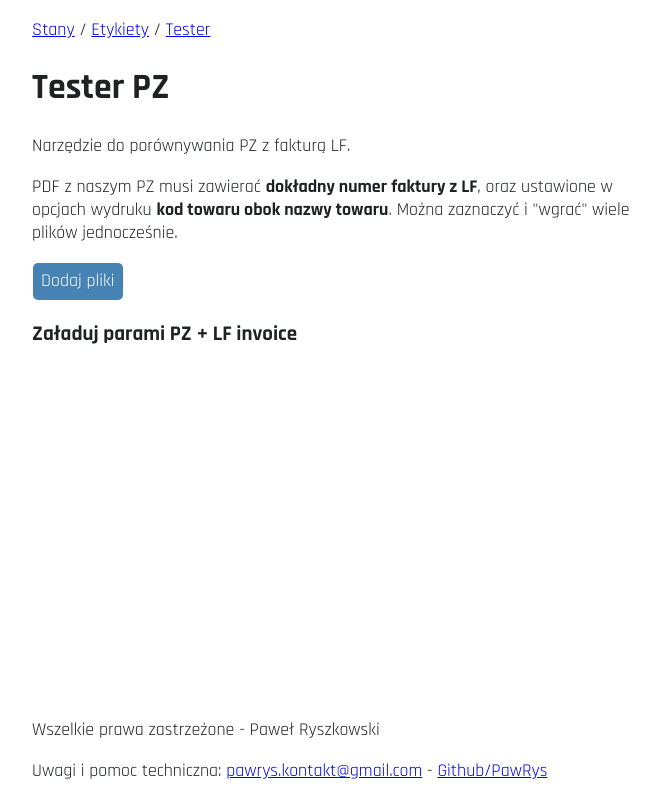
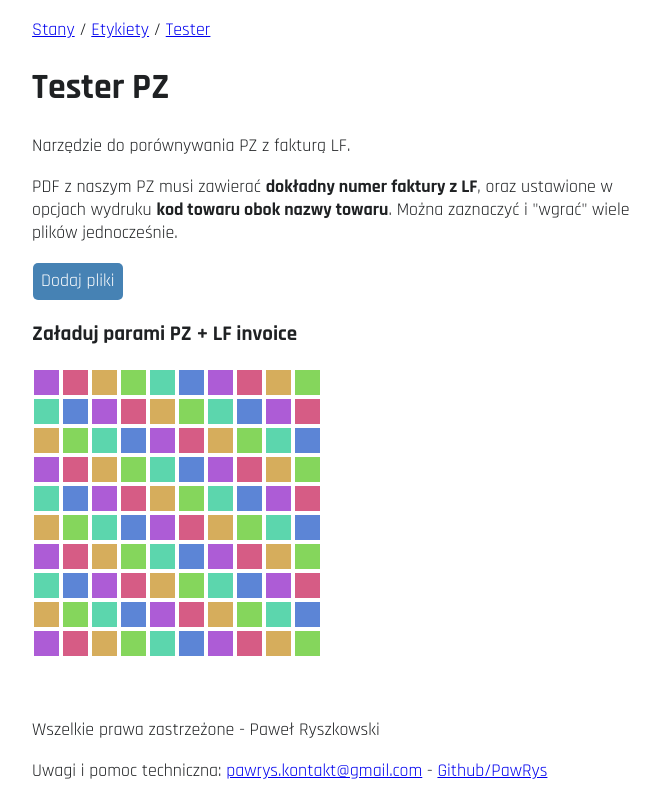
Before and after one commit to PawRys/PurchaseComparator, a Vue app: page / in a window 1280 px wide. Shown: the whole page, without its empty margins (295-955 px from the left). Built offline with nearby package versions, Linux system fonts and the light colour scheme.

Commit message:
code cleanup

```diff
--- a/src/App.vue
+++ b/src/App.vue
@@ -177,25 +177,27 @@ async function extractTextFromPDF(pdfFiles: FileList) {
 function hashToHSL(hash: number) {
   const a = 6
   const b = 360 / a
-  const h = 140 + b * (hash % a) // Hue: 0-359
-  const s = 60 + (hash % 20) * 0 // Saturation: 50-100%
-  const l = 60 + (hash % 20) * 0 // Lightness: 40-80%
+  const h = b * (hash % a) + 220
+  const s = 60
+  const l = 60
   return `hsl(${h}, ${s}%, ${l}%)`
 }
 
 function stringToHSL(str: string) {
-  return hashToHSL(Number(str))
+  const invNumber = str.match(/LF\d{2} M\d{6}/)
+  const num = nextNumber(invNumber ? invNumber[0] : '')
+  return hashToHSL(num)
 }
 
 let counter = 0
 let lastInvoice = ''
-function nextNumber(invoiceIndex: string): string {
+function nextNumber(invoiceIndex: string): number {
   if (lastInvoice !== invoiceIndex) {
     lastInvoice = invoiceIndex
     counter++
   }
 
-  return String(counter)
+  return counter
 }
 </script>
 
@@ -252,13 +254,13 @@ function nextNumber(invoiceIndex: string): string {
         :key="item"
         v-html="item"
         :class="{ valid: item.match('✔️'), invalid: item.match('❌') }"
-        :style="`border-left: solid 1ch ${stringToHSL(nextNumber(item.match(/LF\d{2} M\d{6}/)[0]))}`"
+        :style="`border-left: solid 1ch ${stringToHSL(item)}`"
       ></div>
     </section>
 
-    <!-- <section id="test">
-      <div v-for="i in 100" :key="i" :style="`background-color: ${stringToHSL(String(i))}`"></div>
-    </section> -->
+    <section id="test">
+      <div v-for="i in 100" :key="i" :style="`background-color: ${hashToHSL(i)}`"></div>
+    </section>
   </main>
 
   <footer>
```
